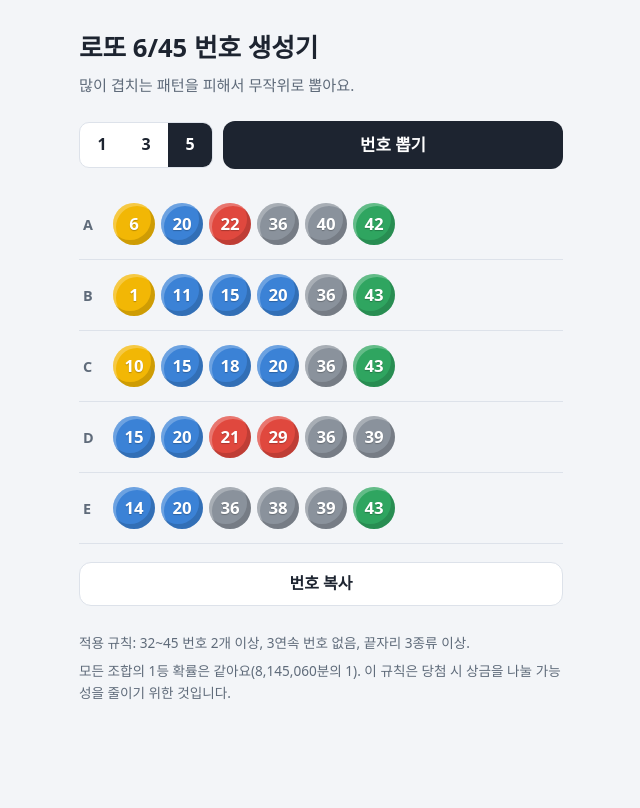
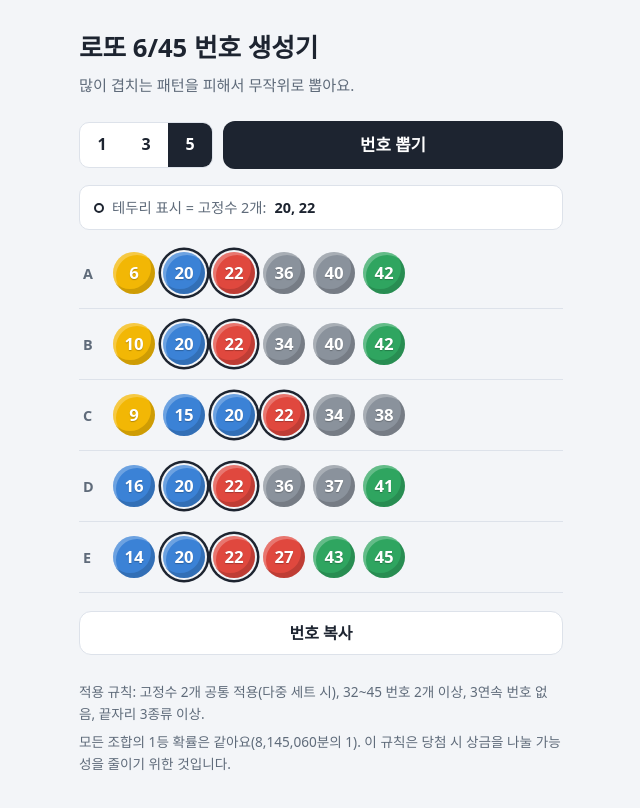
Before and after one commit to hongsunny12/lotto, a plain HTML site: page index.html in a window 1280 px wide. Both pictures are taken after a click on the button "번호 뽑기". Shown: the whole page, without its empty margins (319-959 px from the left). Drawn offline with Linux system fonts and the light colour scheme; a web font is replaced by a local one.

Commit message:
Update index.html

```diff
--- a/index.html
+++ b/index.html
@@ -44,7 +44,7 @@
   main { max-width: 520px; margin: 0 auto; padding: 28px 18px 40px; }
   h1 { font-size: 1.6rem; margin: 0 0 4px; font-weight: 700; }
   .sub { color: var(--muted); margin: 0 0 24px; font-size: 0.95rem; }
-  .controls { display: flex; gap: 10px; align-items: center; margin-bottom: 20px; flex-wrap: wrap; }
+  .controls { display: flex; gap: 10px; align-items: center; margin-bottom: 16px; flex-wrap: wrap; }
   .count { display: flex; border: 1px solid var(--line); border-radius: 10px; overflow: hidden; background: var(--surface); }
   .count button {
     border: 0; background: transparent; color: var(--text); font: inherit; font-weight: 600;
@@ -56,19 +56,47 @@
     background: var(--btn); color: var(--btn-text); font: inherit; font-weight: 700; font-size: 1.05rem; cursor: pointer;
   }
   button:focus-visible { outline: 3px solid var(--b); outline-offset: 2px; }
+
+  /* 고정수 안내 바 */
+  .fixed-info {
+    display: flex; align-items: center; gap: 8px;
+    padding: 10px 14px; margin-bottom: 8px;
+    background: var(--surface); border: 1px solid var(--line); border-radius: 10px;
+    font-size: 0.9rem; color: var(--muted);
+  }
+  .fixed-info[hidden] { display: none; }
+  .fixed-badge {
+    display: inline-flex; align-items: center; gap: 4px;
+    font-weight: 700; color: var(--text);
+  }
+  .fixed-dot {
+    width: 10px; height: 10px; border-radius: 50%;
+    border: 2.5px solid var(--text); display: inline-block;
+  }
+
   ol { list-style: none; margin: 0; padding: 0; }
   li.row {
     display: flex; align-items: center; gap: 8px; padding: 14px 4px;
     border-bottom: 1px solid var(--line);
   }
   .tag { width: 22px; color: var(--muted); font-weight: 600; font-size: 0.9rem; }
-  .balls { display: flex; gap: 6px; flex: 1; flex-wrap: wrap; }
+  .balls { display: flex; gap: 8px; flex: 1; flex-wrap: wrap; }
   .ball {
     width: 42px; height: 42px; border-radius: 50%; display: grid; place-items: center;
     font-weight: 700; font-size: 1.05rem; color: #fff;
     box-shadow: inset -4px -5px 0 rgba(0,0,0,0.15), inset 3px 3px 0 rgba(255,255,255,0.25);
     text-shadow: 0 1px 1px rgba(0,0,0,0.25);
+    position: relative;
   }
+  /* 고정수 전용 직관적 테두리(링) 표시 */
+  .ball.fixed {
+    box-shadow:
+      inset -4px -5px 0 rgba(0,0,0,0.15),
+      inset 3px 3px 0 rgba(255,255,255,0.25),
+      0 0 0 2px var(--bg),
+      0 0 0 4.5px var(--text);
+  }
+
   .ball.y { background: var(--y); } .ball.b { background: var(--b); } .ball.r { background: var(--r); }
   .ball.g { background: var(--g); } .ball.gr { background: var(--gr); }
   @media (max-width: 380px) { .ball { width: 36px; height: 36px; font-size: 0.95rem; } }
@@ -98,11 +126,18 @@
     <button class="primary" id="gen" type="button">번호 뽑기</button>
   </div>
 
+  <!-- 고정수 안내 영역 -->
+  <div class="fixed-info" id="fixed-info" hidden>
+    <span class="fixed-dot" aria-hidden="true"></span>
+    <span>테두리 표시 = 고정수 2개:</span>
+    <span class="fixed-badge" id="fixed-nums"></span>
+  </div>
+
   <ol id="list"><li class="empty">‘번호 뽑기’를 누르면 여기에 나와요.</li></ol>
   <button class="copy" id="copy" type="button" hidden>번호 복사</button>
 
   <div class="note">
-    <p>적용 규칙: 32~45 번호 2개 이상, 3연속 번호 없음, 끝자리 3종류 이상.</p>
+    <p>적용 규칙: 고정수 2개 공통 적용(다중 세트 시), 32~45 번호 2개 이상, 3연속 번호 없음, 끝자리 3종류 이상.</p>
     <p>모든 조합의 1등 확률은 같아요(8,145,060분의 1). 이 규칙은 당첨 시 상금을 나눌 가능성을 줄이기 위한 것입니다.</p>
   </div>
 </main>
@@ -110,6 +145,7 @@
 <script>
   let count = 5;
   let current = [];
+  let currentFixed = []; // 현재 회차 고정수 2개 저장
 
   function randInt(max) {
     const a = new Uint32Array(1);
@@ -145,44 +181,42 @@
     while (true) {
       const s = sample();
       if (isOk(s)) {
-        // 유효성을 통과한 첫 세트에서 2~3개의 번호를 무작위로 추출해 '고정수'로 만듭니다.
-        const fixCount = randInt(2) + 2; // 2개 또는 3개 고정
+        // 고정수를 항상 2개로 추출
+        const fixCount = 2;
         const shuffled = [...s];
 
-        // 번호 섞기
         for (let i = shuffled.length - 1; i > 0; i--) {
           const j = randInt(i + 1);
           [shuffled[i], shuffled[j]] = [shuffled[j], shuffled[i]];
         }
 
-        fixedNumbers = shuffled.slice(0, fixCount);
-        out.push(s); // 첫 번째 세트로 저장
+        fixedNumbers = shuffled.slice(0, fixCount).sort((a, b) => a - b);
+        out.push(s);
         break;
       }
     }
 
+    // 1세트만 뽑을 때는 고정수 표시 비활성화
+    currentFixed = count > 1 ? fixedNumbers : [];
+
     if (count === 1) return out;
 
-    // 2. 나머지 세트들은 '고정수'를 무조건 포함하고 남은 자리만 무작위로 채움
-    let attempts = 0; // 무한 루프 방지용 안전장치
+    // 2. 나머지 세트들은 고정수 2개를 무조건 포함하고 남은 4자리만 무작위로 채움
+    let attempts = 0;
     while (out.length < count && attempts < 1000) {
       attempts++;
 
-      // 고정수로 뽑힌 번호들을 제외한 나머지 번호 풀(Pool) 생성
       const pool = Array.from({ length: 45 }, (_, i) => i + 1).filter(n => !fixedNumbers.includes(n));
 
-      // 남은 번호 풀 섞기
       for (let i = pool.length - 1; i > 0; i--) {
         const j = randInt(i + 1);
         [pool[i], pool[j]] = [pool[j], pool[i]];
       }
 
-      // 고정수 + 나머지 무작위 번호 병합 후 정렬
-      const needed = 6 - fixedNumbers.length;
+      const needed = 6 - fixedNumbers.length; // 항상 4개
       const additional = pool.slice(0, needed);
       const s = [...fixedNumbers, ...additional].sort((a, b) => a - b);
 
-      // 3. 기존 필터(isOk)를 통과하는지, 그리고 이전 세트와 완전히 중복되지는 않는지 검사
       if (isOk(s)) {
         const isDuplicate = out.some(existing => existing.join(',') === s.join(','));
         if (!isDuplicate) {
@@ -193,15 +227,32 @@
 
     return out;
   }
+
   function render() {
     const list = document.getElementById("list");
+    const fixedInfo = document.getElementById("fixed-info");
+    const fixedNumsEl = document.getElementById("fixed-nums");
+
     list.innerHTML = "";
     const tags = "ABCDE";
+
+    // 고정수 안내 배지 업데이트
+    if (currentFixed.length > 0) {
+      fixedInfo.hidden = false;
+      fixedNumsEl.textContent = currentFixed.join(", ");
+    } else {
+      fixedInfo.hidden = true;
+    }
+
     current.forEach((set, i) => {
       const li = document.createElement("li");
       li.className = "row pop";
       li.innerHTML = `<span class="tag">${tags[i]}</span><div class="balls">` +
-        set.map((n, k) => `<span class="ball ${colorOf(n)}" style="animation-delay:${k * 50}ms">${n}</span>`).join("") +
+        set.map((n, k) => {
+          const isFixed = currentFixed.includes(n) ? " fixed" : "";
+          const label = currentFixed.includes(n) ? `${n} (고정수)` : `${n}`;
+          return `<span class="ball ${colorOf(n)}${isFixed}" aria-label="${label}" style="animation-delay:${k * 50}ms">${n}</span>`;
+        }).join("") +
         `</div>`;
       list.appendChild(li);
     });
@@ -216,7 +267,8 @@
   });
   document.getElementById("gen").addEventListener("click", () => { current = generate(); render(); });
   document.getElementById("copy").addEventListener("click", async (e) => {
-    const text = current.map((s, i) => "ABCDE"[i] + ": " + s.join(", ")).join("\n");
+    const header = currentFixed.length > 0 ? `[고정수: ${currentFixed.join(", ")}]\n` : "";
+    const text = header + current.map((s, i) => "ABCDE"[i] + ": " + s.join(", ")).join("\n");
     try { await navigator.clipboard.writeText(text); e.target.textContent = "복사됨"; }
     catch { e.target.textContent = "복사 실패 – 길게 눌러 직접 복사하세요"; }
     setTimeout(() => { e.target.textContent = "번호 복사"; }, 1600);
```
